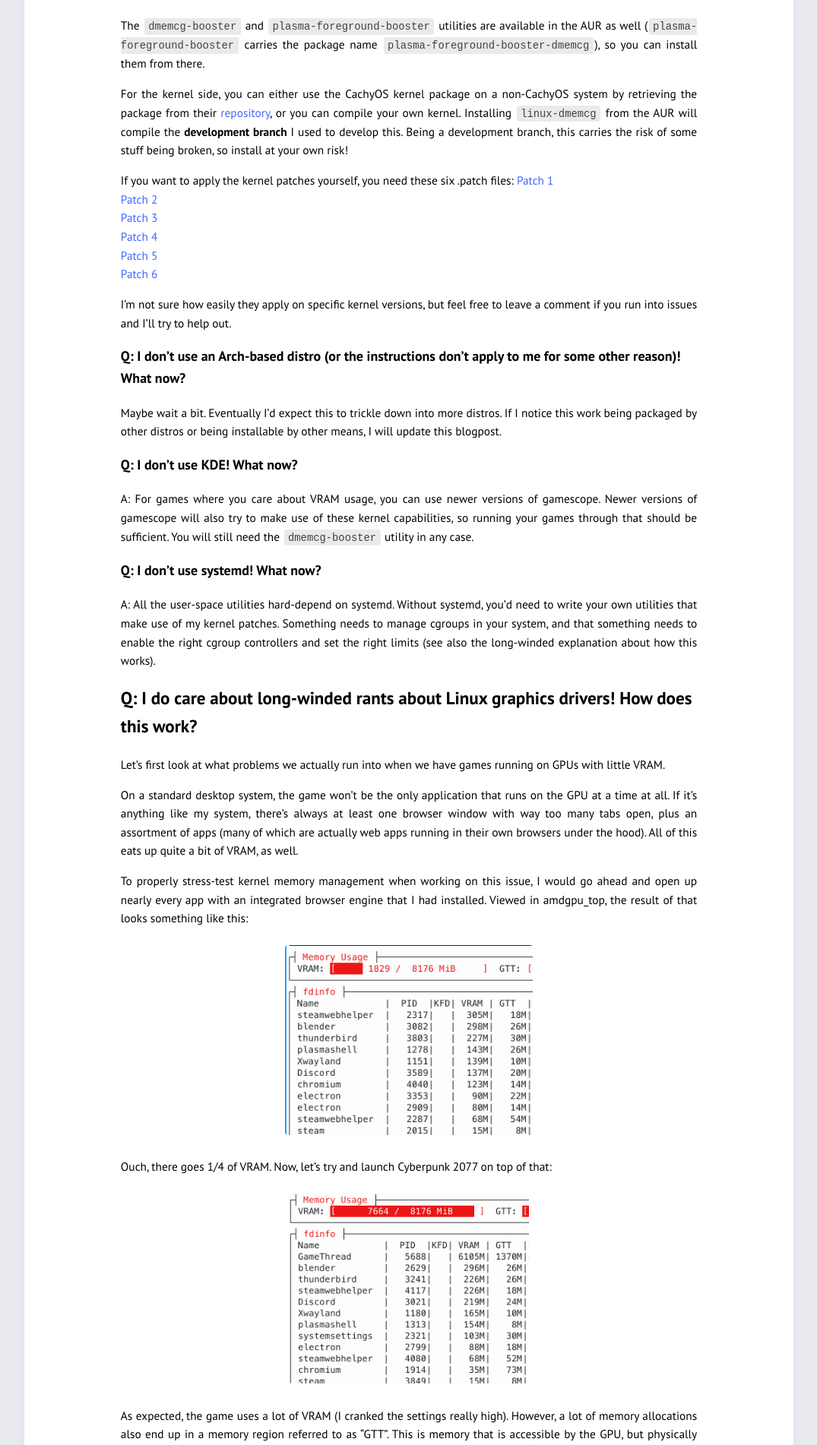
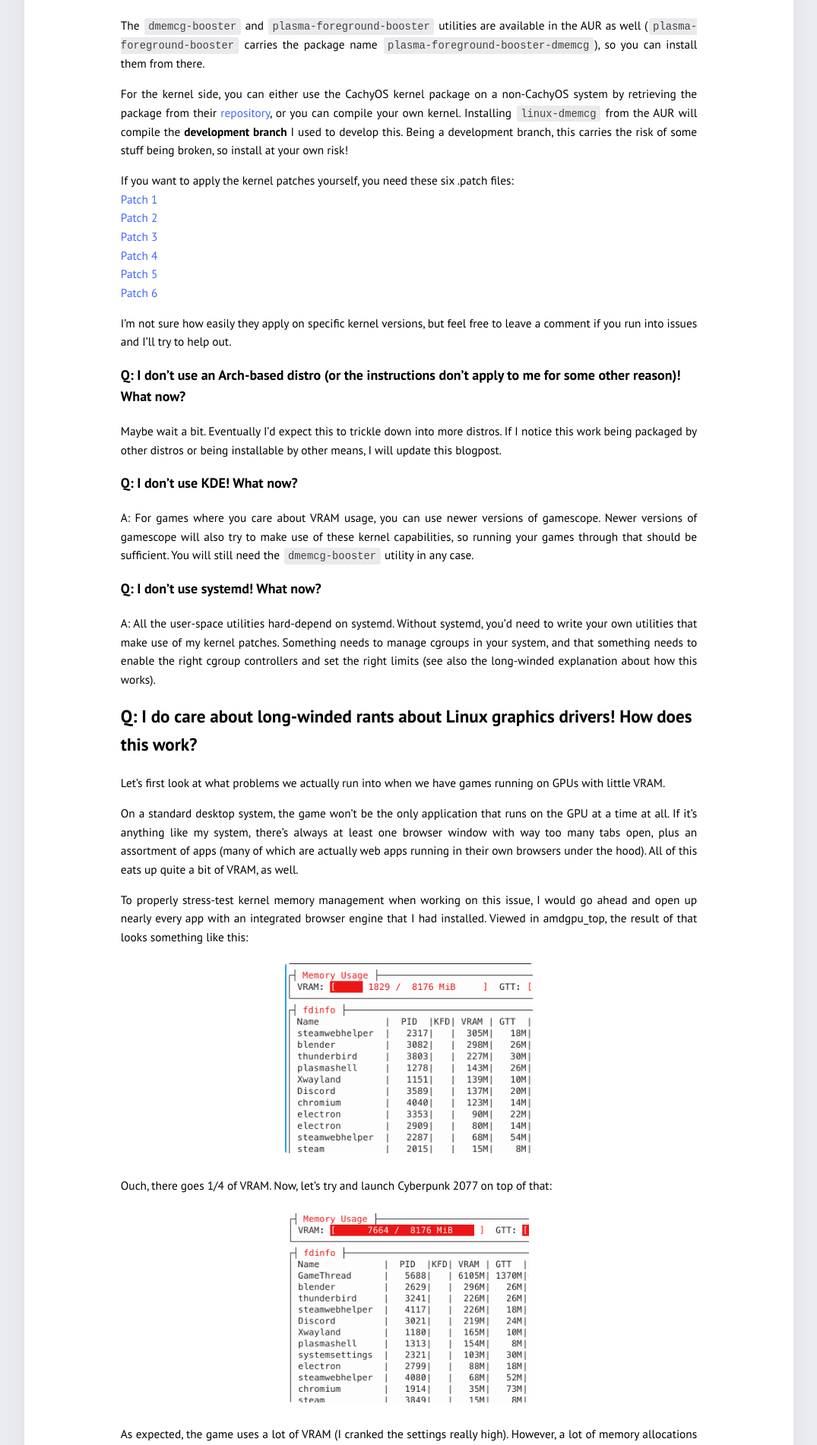
Before and after one commit to pixelcluster/pixelcluster.github.io, a Jekyll site: the page built from _posts/2026-04-09-VRAM-Mgmt-fixed.md, in a window 1280 px wide. Shown: the part 741-2643 px from the top of the page at 76% size, without its empty margins (102-1177 px from the left). Built offline with Jekyll 4.4.1, drawn with Linux system fonts in a browser that asks for light colours; comment, search, counter and statistics services are not loaded.

Commit message:
fix formatting

```diff
--- a/_posts/2026-04-09-VRAM-Mgmt-fixed.md
+++ b/_posts/2026-04-09-VRAM-Mgmt-fixed.md
@@ -27,7 +27,7 @@ For the kernel side, you can either use the CachyOS kernel package on a non-Cach
 or you can compile your own kernel. Installing `linux-dmemcg` from the AUR will compile the **development branch** I used to develop this.
 Being a development branch, this carries the risk of some stuff being broken, so install at your own risk!
 
-If you want to apply the kernel patches yourself, you need these six .patch files:
+If you want to apply the kernel patches yourself, you need these six .patch files:\
 [Patch 1](https://gitlab.freedesktop.org/pixelcluster/kernel/-/commit/9d928b2c5af078304205c12c71fec4904860d8cc.patch)\
 [Patch 2](https://gitlab.freedesktop.org/pixelcluster/kernel/-/commit/9a02490c9f7938a4ed8950f0d61bcf677f67c07b.patch)\
 [Patch 3](https://gitlab.freedesktop.org/pixelcluster/kernel/-/commit/1f24ddd4ffd04f47a04bd84987f36dc545bc7421.patch)\
```
